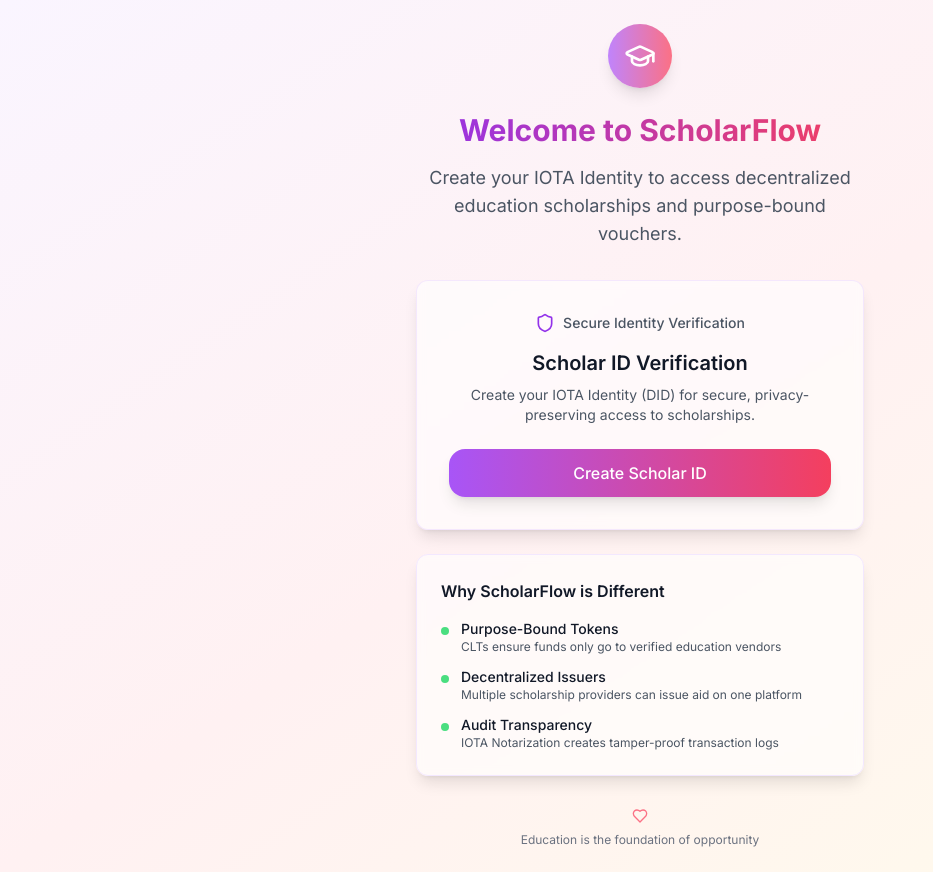
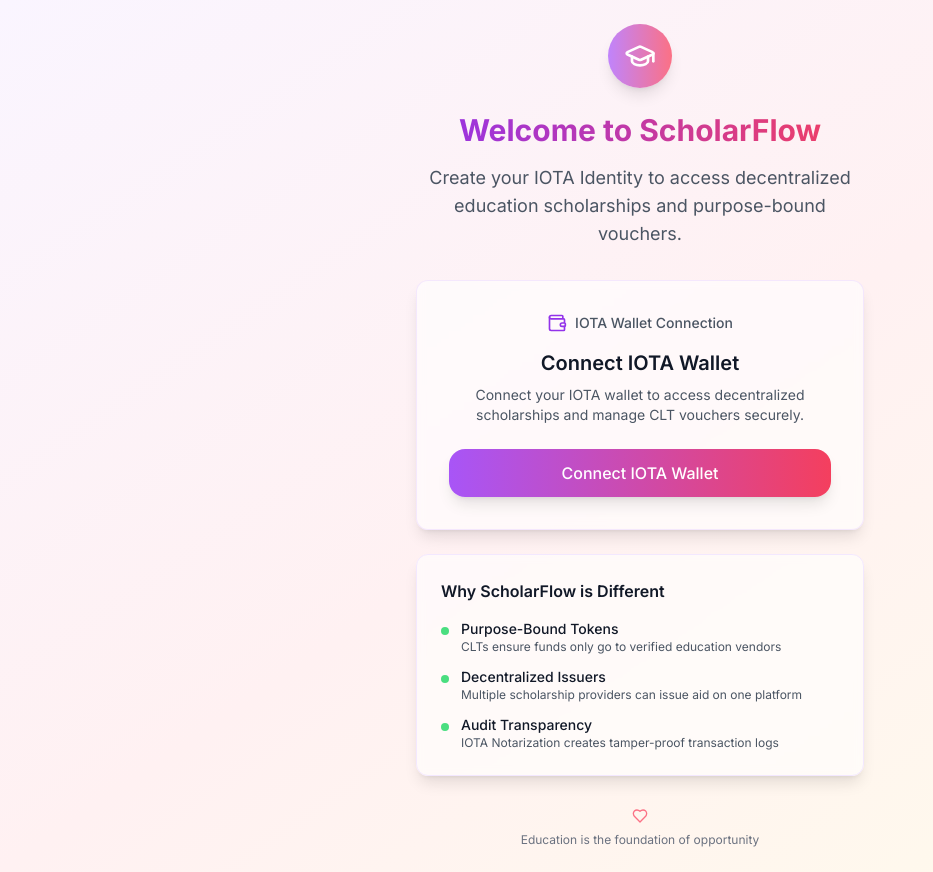
Before and after one commit to itsmosin/mira-sanctuary-bloom, a React (Vite) app: page / in a window 1280 px wide. Shown: the whole page, without its empty margins (0-933 px from the left). Built offline with nearby package versions, Linux system fonts and the light colour scheme.

Commit message:
Add IOTA wallet connection and Scholar ID flow
Integrate IOTA wallet connection on the page, replacing the "Create Scholar ID" flow.  Review IOTA documentation to ensure technical requirements are met.

```diff
--- a/src/components/WelcomeScreen.tsx
+++ b/src/components/WelcomeScreen.tsx
@@ -137,14 +137,14 @@ export const WelcomeScreen = ({ onSetupComplete }: WelcomeScreenProps) => {
         <div className="bg-white/60 backdrop-blur-sm rounded-xl shadow-lg border border-purple-200/50 p-8 mb-6">
           <div className="text-center mb-6">
             <div className="flex items-center justify-center space-x-2 mb-4">
-              <Shield className="w-5 h-5 text-purple-600" />
-              <span className="text-sm text-gray-600 font-medium">Secure Identity Verification</span>
+              <Wallet className="w-5 h-5 text-purple-600" />
+              <span className="text-sm text-gray-600 font-medium">IOTA Wallet Connection</span>
             </div>
             <h2 className="text-xl font-semibold text-gray-900 mb-2">
-              Scholar ID Verification
+              Connect IOTA Wallet
             </h2>
             <p className="text-gray-600 text-sm">
-              Create your IOTA Identity (DID) for secure, privacy-preserving access to scholarships.
+              Connect your IOTA wallet to access decentralized scholarships and manage CLT vouchers securely.
             </p>
           </div>
 
@@ -156,10 +156,10 @@ export const WelcomeScreen = ({ onSetupComplete }: WelcomeScreenProps) => {
             {isVerifying ? (
               <span className="flex items-center justify-center">
                 <div className="w-5 h-5 border-2 border-white/30 border-t-white rounded-full animate-spin mr-2"></div>
-                Verifying securely...
+                Connecting to IOTA...
               </span>
             ) : (
-              'Create Scholar ID'
+              'Connect IOTA Wallet'
             )}
           </button>
         </div>
```
